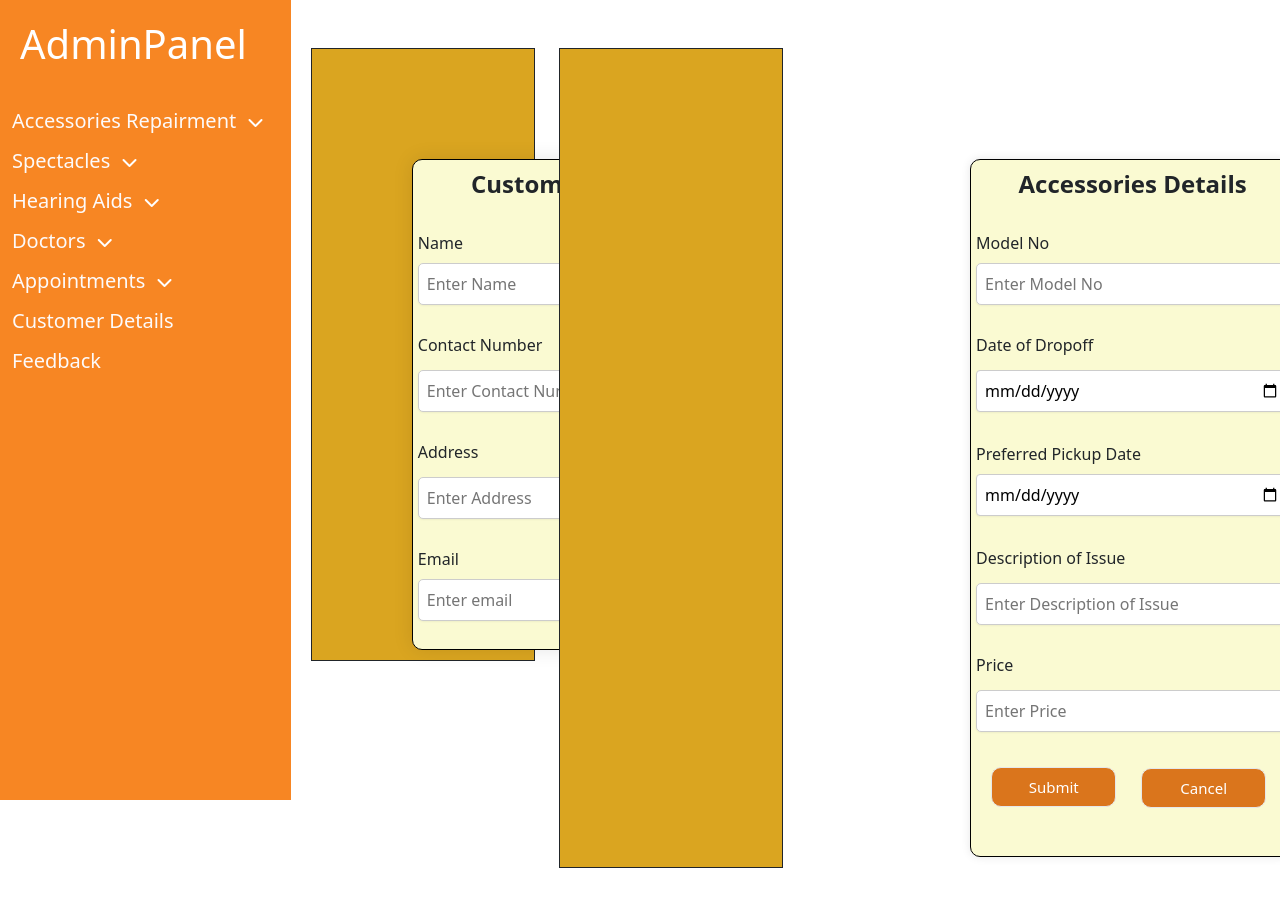
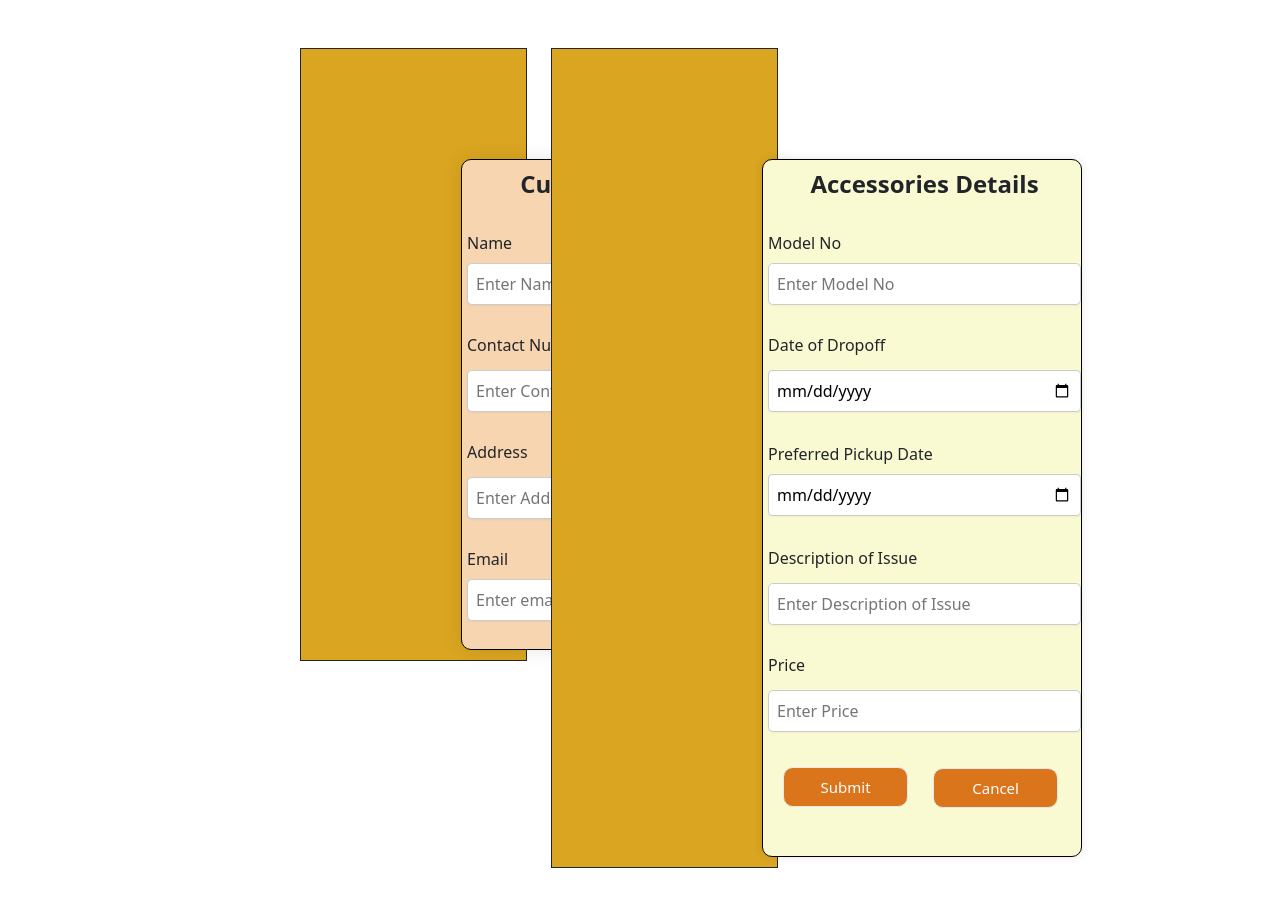
Before and after one commit to AbhishekPeiris/eYeCAREopticals, a React (Create React App) app in the folder frontend/: page /addrepdetails in a window 1280 px wide. Shown: the top 906 px of the page. Built offline with nearby package versions, Linux system fonts and the light colour scheme.

Commit message:
Revert "set scc"

```diff
--- a/frontend/package.json
+++ b/frontend/package.json
@@ -25,7 +25,7 @@
 
     "jspdf": "^2.5.1",
     "jspdf-autotable": "^3.8.2",
-]
+
     "react": "^18.2.0",
     "react-bootstrap": "^2.10.0",
     "react-calendar": "^4.8.0",
--- a/frontend/src/screens/AddRepairmentDetails.js
+++ b/frontend/src/screens/AddRepairmentDetails.js
@@ -2,8 +2,6 @@ import React, { useEffect, useState } from "react";
 import axios from "axios";
 import Swal from "sweetalert2";
 import "../styles/AddRepairmentDetails.css";
-import Sidebar from "../components/Sidebar";
-import "../styles/addsidebar.css";
 
 function AddRepairmentDetails() {
   const [name, setName] = useState();
@@ -59,9 +57,7 @@ function AddRepairmentDetails() {
   }
 
   return (
-    <div className="thathsarani">
-      <Sidebar />
-      <div style={{ marginLeft: "20px" }}>
+    <div style={{ marginLeft: "300px" }}>
       <form onSubmit={addRepairmentDetails}>
         <div className="row ">
           <div className="col-md-3">
@@ -94,6 +90,7 @@ function AddRepairmentDetails() {
                     placeholder="Enter Contact Number"
                     value={contact}
                     required
+
                     onChange={(e) => {
                       setContact(e.target.value);
                     }}
@@ -131,7 +128,7 @@ function AddRepairmentDetails() {
 
           <div className="col-md-3">
             <div class="form mb-5 mt-5">
-                <div className="addrfulltable11" style={{position:"relative",marginLeft:"400px",marginTop:"100px"}}>
+            <div className="addrfulltable11">
               <h4 className="addrhedder">
                 <strong>Accessories Details</strong>
               </h4>
@@ -211,7 +208,6 @@ function AddRepairmentDetails() {
         </div>
       </form>
     </div>
-    </div>
   );
 }
 
--- a/frontend/src/screens/ViewRepairmentDetails.js
+++ b/frontend/src/screens/ViewRepairmentDetails.js
@@ -3,14 +3,7 @@ import "../styles/AddRepairmentDetails.css";
 import { Link } from "react-router-dom";
 import axios from "axios";
 import Swal from "sweetalert2";
-import html2canvas from 'html2canvas';
-import jsPDF from 'jspdf';
 import domtoimage from 'dom-to-image';
-import Sidebar from "../components/Sidebar";
-import "../styles/randomThathi.css";
-import { FiEdit2, FiTrash2 } from 'react-icons/fi';
-import 'jspdf-autotable';
-
 
 function ViewRepairmentDetails() {
   const [repairment, setRepairment] = useState([]);
@@ -27,7 +20,6 @@ function ViewRepairmentDetails() {
       } catch (error) {
         console.log(error);
       }
-
     }
     fetchRepairmentDetails();
   }, []);
@@ -71,42 +63,23 @@ function ViewRepairmentDetails() {
     ? filteredRepairment
     : repairment;
 
-    const downloadAsPDF = () => {
-      const table = document.querySelector('.thathfulltable');
-      html2canvas(table).then(canvas => {
-        const pdf = new jsPDF();
-        pdf.setFontSize(18);
-        pdf.text("Repairment Details Report", 14, 22);
-
-        const tableColumns = ["Name", "Email", "Contact", "Model No", "Date of Dropoff", "Preferred Pickup Date", "Discription Issue", "Price"];
-
-        const tableRows = repairmentList.map((repairment) => [
-          repairment.cusname || "N/A",
-          repairment.email || "N/A",
-          repairment.contact || "N/A",
-          repairment.model || "N/A",
-          repairment.DateofDropoff || "N/A",
-          repairment.PreferredPickupDate || "N/A",
-          repairment.DescriptionofIssue || "N/A",
-          repairment.price || "N/A",
-
-        ])
-
-        pdf.autoTable({
-          head: [tableColumns],
-      body: tableRows,
-      startY: 30,
-      theme: 'striped',
+  const downloadDetailsAsImage = () => {
+    const detailsContainer = document.querySelector(".thathfulltable");
+    domtoimage.toPng(detailsContainer)
+      .then(function (dataUrl) {
+        var link = document.createElement('a');
+        link.download = 'repairment_details.png';
+        link.href = dataUrl;
+        link.click();
       })
-        pdf.save('repairment-report.pdf');
+      .catch(function (error) {
+        console.error('Error:', error);
       });
   };
 
   return (
-      <div className="thathsarani">
-        <Sidebar />
-        <div className="thathfulltable"  style={{ marginTop: '10px',marginLeft: '-200px'}}>
-            <div className="searchbarthathi" style={{ width: "1100px", }}>
+    <div className="thathfulltable">
+      <div className="searchbarthathi" style={{ width: "200px" }}>
         <input
           type="text"
           placeholder="Search by email or model number"
@@ -114,7 +87,7 @@ function ViewRepairmentDetails() {
           onChange={handleSearchInputChange}
         />
 
-              <button className="downloadthathi" onClick={downloadAsPDF}> Download Report </button>
+        <button className="downloadthathi" onClick={downloadDetailsAsImage}> Download Report </button>
 
       </div>
       <Link to="/addrepairmentdetails">
@@ -243,22 +216,19 @@ function ViewRepairmentDetails() {
               <p>{repairment.price}</p>
             </div>
             <div className="col-md-2 border thathitd11d">
-                    <div className="actioncontainerthathi">
               <Link to={`/updaterepairmentdetails/${repairment._id}`}>
-                        <button className="thathiupdatebtnn"> <FiEdit2 /></button>
+                <button className="thathiupdatebtnn">Update</button>
               </Link>
               <button
                 onClick={(e) => deleterepDetails(repairment._id)}
                 className="thathideletebtnn"
               >
-                        <FiTrash2 />
+                Delete
               </button>
             </div>
           </div>
         </div>
-              </div>
       ))}
-          </div>
     </div>
 
   );
--- a/frontend/src/styles/AddRepairmentDetails.css
+++ b/frontend/src/styles/AddRepairmentDetails.css
@@ -28,32 +28,28 @@
 }
 
 .addrfulltable{
-
   border:1px solid black;
   border-radius: 10px;
   width:320px;
   padding-left: 5px;
 
   box-shadow: 0 0 20px rgba(0, 0, 0, 0.1);
-  background: lightgoldenrodyellow;
-  margin-left: 90px;
+  background: rgb(247, 213, 177);
+margin-left: 150px;
   margin-top: 100px;
-  left: 100px;
 
 }
 
 .addrfulltable11{
-  position: relative;
   border:1px solid black;
   border-radius: 10px;
   width:320px;
   padding-left: 5px;
-
+margin-left: 200px;
   box-shadow: 0 0 10px rgba(0, 0, 0, 0.1);
   background: lightgoldenrodyellow;
 
-  margin-top: -500px;
-
+  margin-top: 100px;
 
 
 }
@@ -210,9 +206,6 @@
   width:600px;
   height:40px;
 }
-
-/* bottn */
-
 .thathideletebtnn{
   margin-left:10px;
   background-color: red;
@@ -222,7 +215,6 @@
   border:none;
   border-radius:5px;
 }
-
 .thathiupdatebtnn{
   background-color: green;
   width: 80px;
@@ -231,7 +223,6 @@
   border:none;
   border-radius:5px;
 }
-
 .thathiaddrepbtn{
   height: 40px;
   position: relative;
@@ -243,14 +234,3 @@
   margin-bottom: 50px;
   margin-top: -100px;
 }
-
-.actioncontainerthathi{
-  display: flex;
-  justify-content: space-between;
-  align-items: center;
-
-}
-.secondform{
-  margin-left: 500px;
-
-}
--- a/frontend/src/styles/addsidebar.css
+++ /dev/null
@@ -1,116 +0,0 @@
-.thathsarani {
-    display: flex;
-    align-items: flex-start;
-    justify-content: space-between;
-}
-
-.sidebar {
-    width: 350px;
-    height: 100vh;
-    background-color: #da751c;
-    display: flex;
-    align-items: center;
-    justify-content: flex-start;
-    flex-direction: column;
-}
-
-.sidebar button {
-    background-color: transparent;
-    color: #ad0000;
-    border: none;
-    outline: none;
-}
-
-.link {
-    color: #fefefe;
-}
-
-.sidebar ul li {
-    margin-bottom: 25px;
-    list-style-type: none;
-}
-
-.sidebar ul li:first-child {
-    margin-top: 30px;
-}
-
-/* AddRepairmentDetails.css */
-
-/* .searchbarthathi {
-    display: flex;
-    align-items: center;
-    margin-bottom: 20px;
-}
-
-.searchbarthathi input[type="text"] {
-    padding: 8px;
-    border-radius: 5px;
-    border: 1px solid #ccc;
-    margin-right: 10px;
-    flex: 1;
-}
-
-.searchbarthathi button {
-    background-color: #007bff;
-    color: white;
-    border: none;
-    border-radius: 5px;
-    padding: 8px 15px;
-    cursor: pointer;
-}
-
-.downloadthathi {
-    background-color: #28a745;
-    color: white;
-    border: none;
-    border-radius: 5px;
-    padding: 8px 15px;
-    cursor: pointer;
-}
-
-.downloadthathi:hover {
-    background-color: #218838;
-}
-
-.row {
-    display: flex;
-}
-
-.border {
-    border: 1px solid #dee2e6;
-}
-
-.thathtd,
-.thathtdd {
-    padding: 10px;
-    text-align: center;
-}
-
-.detatable {
-    margin-bottom: 10px;
-} */
-
-/* .thathiupdatebtnn,
-.thathideletebtnn {
-    padding: 5px 10px;
-    margin-right: 5px;
-    cursor: pointer;
-}
-
-.thathiupdatebtnn {
-    background-color: #ffc107;
-    color: #000;
-}
-
-.thathiupdatebtnn:hover {
-    background-color: #e0a800;
-}
-
-.thathideletebtnn {
-    background-color: #dc3545;
-    color: white;
-}
-
-.thathideletebtnn:hover {
-    background-color: #c82333;
-} */
--- a/frontend/src/styles/randomThathi.css
+++ /dev/null
@@ -1,120 +0,0 @@
-.thathsarani {
-    display: flex;
-    align-items: flex-start;
-    justify-content: space-between;
-}
-
-.sidebar {
-    width: 350px;
-    height: 100vh;
-    background-color: #da751c;
-    display: flex;
-    align-items: center;
-    justify-content: flex-start;
-    flex-direction: column;
-
-}
-
-
-.sidebar button {
-    background-color: transparent;
-    color: #ad0000;
-    border: none;
-    outline: none;
-}
-
-.link {
-    color: #fefefe;
-}
-
-.sidebar ul li {
-    margin-bottom: 25px;
-    list-style-type: none;
-
-}
-
-.sidebar ul li:first-child{
-    margin-top: 30px;
-}
-
-/* AddRepairmentDetails.css */
-
-.searchbarthathi {
-  display: flex;
-  align-items: center;
-  margin-bottom: 20px;
-}
-
-.searchbarthathi input[type="text"] {
-  padding: 8px;
-  border-radius: 5px;
-  border: 1px solid #ccc;
-  margin-right: 10px;
-  flex: 1;
-}
-
-.searchbarthathi button {
-  background-color: #007bff;
-  color: white;
-  border: none;
-  border-radius: 5px;
-  padding: 8px 15px;
-  cursor: pointer;
-}
-
-.downloadthathi {
-  background-color: #28a745;
-  color: white;
-  border: none;
-  border-radius: 5px;
-  padding: 8px 15px;
-  cursor: pointer;
-}
-
-.downloadthathi:hover {
-  background-color: #218838;
-}
-
-.row {
-  display: flex;
-}
-
-.border {
-  border: 1px solid #dee2e6;
-}
-
-.thathtd,
-.thathtdd {
-  padding: 10px;
-  text-align: center;
-}
-
-.detatable {
-  margin-bottom: 10px;
-}
-
-/* .thathiupdatebtnn,
-.thathideletebtnn {
-  border: none;
-  border-radius: 5px;
-  padding: 5px 10px;
-  cursor: pointer;
-}
-
-.thathiupdatebtnn {
-  background-color: green;
-  color: white;
-}
-
-.thathiupdatebtnn:hover {
-  background-color: #e0a800;
-}
-
-.thathideletebtnn {
-   background-color: red;
-  color: white;
-}
-
-.thathideletebtnn:hover {
-  background-color: #c82333;
-} */
```
Also changed, not shown: frontend/src/screens/UpdateRepairmentDetails.js (+59 -96 lines), frontend/src/components/structures/Sidebar.jsx (deleted). Lines whose indentation alone changed are shown as unchanged.
